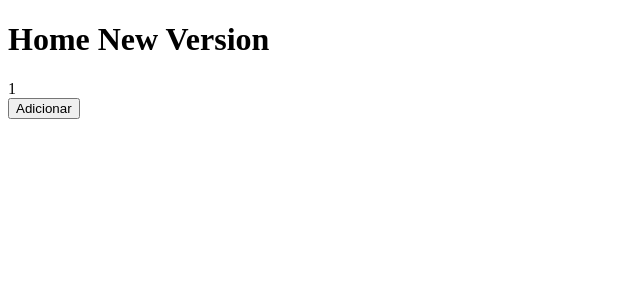
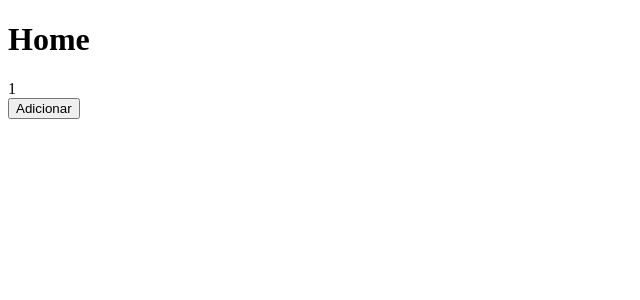
Before and after one commit to vandeirbarreiro/nova-ideia, a Next.js app: page / in a window 1280 px wide. Shown: the top 300 px of the page, without its empty margins (0-640 px from the left). Built offline with nearby package versions, Linux system fonts and the light colour scheme.

Commit message:
alteracao minor

```diff
--- a/pages/index.js
+++ b/pages/index.js
@@ -2,7 +2,7 @@ import {useState} from 'react'
 
 function Home(){
     return <div>
-                <h1>Home New Version</h1>
+                <h1>Home {process.env.HOME_ENVIRONMENT}</h1>
                 <Contador />
             </div>
 }
```
